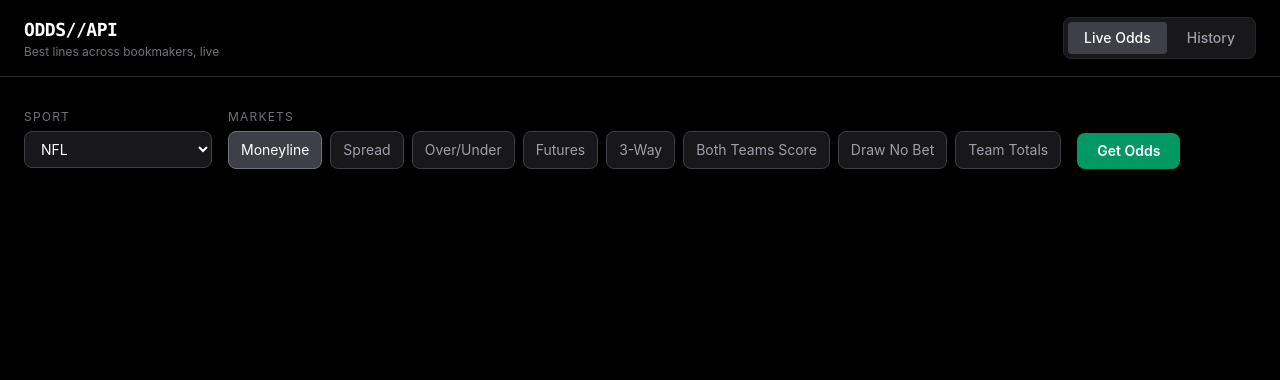
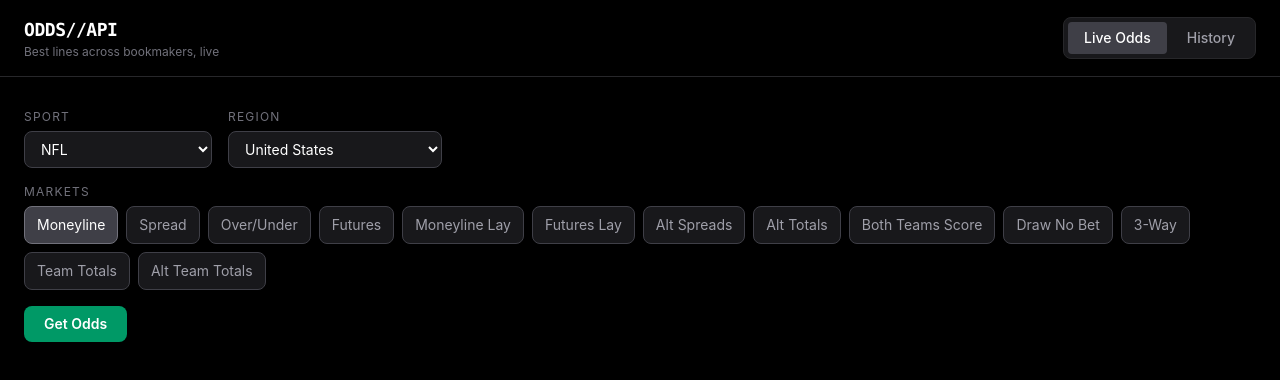
Before and after one commit to tyler8265/sports-odds-api, a React (Vite) app in the folder frontend/: page / in a window 1280 px wide. Shown: the top 380 px of the page. Built offline with nearby package versions, Linux system fonts and the light colour scheme.

Commit message:
front end implementation fixes

```diff
--- a/frontend/src/App.jsx
+++ b/frontend/src/App.jsx
@@ -1,4 +1,4 @@
-import { useState } from "react";
+import { useState, useEffect } from "react";
 
 const API_BASE = "/api";
 
@@ -35,7 +35,6 @@
   { label: "Primeira Liga", value: "soccer_portugal_primeira_liga" },
   { label: "Saudi Pro League", value: "soccer_saudi_arabia_pro_league" },
   { label: "Copa Libertadores", value: "soccer_conmebol_copa_libertadores" },
-  { label: "Copa America", value: "soccer_conmebol_copa_america" },
   { label: "World Cup", value: "soccer_fifa_world_cup" },
 ];
 
@@ -44,28 +43,44 @@
   { label: "Spread", value: "spreads" },
   { label: "Over/Under", value: "totals" },
   { label: "Futures", value: "outrights" },
-  { label: "3-Way", value: "h2h_3_way" },
+  { label: "Moneyline Lay", value: "h2h_lay" },
+  { label: "Futures Lay", value: "outrights_lay" },
+  { label: "Alt Spreads", value: "alternate_spreads" },
+  { label: "Alt Totals", value: "alternate_totals" },
   { label: "Both Teams Score", value: "btts" },
   { label: "Draw No Bet", value: "draw_no_bet" },
+  { label: "3-Way", value: "h2h_3_way" },
   { label: "Team Totals", value: "team_totals" },
+  { label: "Alt Team Totals", value: "alternate_team_totals" },
 ];
 
 const MARKET_LABELS = {
-  h2h: "ML",
-  spreads: "SPR",
-  totals: "O/U",
-  outrights: "FUT",
-  h2h_3_way: "3W",
-  btts: "BTS",
-  draw_no_bet: "DNB",
-  team_totals: "TT",
+  h2h: "ML", spreads: "SPR", totals: "O/U", outrights: "FUT",
+  h2h_lay: "ML-L", outrights_lay: "FUT-L", alternate_spreads: "A-SPR",
+  alternate_totals: "A-O/U", btts: "BTS", draw_no_bet: "DNB",
+  h2h_3_way: "3W", team_totals: "TT", alternate_team_totals: "A-TT",
 };
+
+const REGIONS = [
+  { label: "United States", value: "us" },
+  { label: "United States (Exchange)", value: "us_ex" },
+  { label: "United States (DFS)", value: "us_dfs" },
+  { label: "United States 2", value: "us_2" },
+  { label: "United Kingdom", value: "uk" },
+  { label: "Europe", value: "eu" },
+  { label: "France", value: "fr" },
+  { label: "Sweden", value: "se" },
+  { label: "Australia", value: "au" },
+];
 
 function Badge({ text }) {
   const colors = {
     h2h: "bg-emerald-900 text-emerald-300 border border-emerald-700",
     spreads: "bg-blue-900 text-blue-300 border border-blue-700",
     totals: "bg-purple-900 text-purple-300 border border-purple-700",
+    outrights: "bg-yellow-900 text-yellow-300 border border-yellow-700",
+    h2h_3_way: "bg-orange-900 text-orange-300 border border-orange-700",
+    btts: "bg-pink-900 text-pink-300 border border-pink-700",
   };
   return (
     <span className={`text-xs font-mono px-2 py-0.5 rounded ${colors[text] || "bg-zinc-800 text-zinc-400"}`}>
@@ -171,12 +186,22 @@
 export default function App() {
   const [tab, setTab] = useState("odds");
   const [sport, setSport] = useState("americanfootball_nfl");
+  const [region, setRegion] = useState("us");
   const [markets, setMarkets] = useState(["h2h"]);
   const [odds, setOdds] = useState(null);
   const [history, setHistory] = useState(null);
+  const [historyGames, setHistoryGames] = useState([]);
   const [historyQuery, setHistoryQuery] = useState("");
   const [loading, setLoading] = useState(false);
   const [error, setError] = useState(null);
+
+  useEffect(() => {
+    if (tab === "history" && historyGames.length === 0) {
+      fetch(`${API_BASE}/odds/history/games`)
+        .then((r) => r.json())
+        .then((json) => setHistoryGames(json.games || []));
+    }
+  }, [tab]);
 
   function toggleMarket(val) {
     setMarkets((prev) =>
@@ -192,6 +217,7 @@
     try {
       const params = new URLSearchParams();
       markets.forEach((m) => params.append("markets", m));
+      params.append("region", region);
       const res = await fetch(`${API_BASE}/odds/${sport}?${params}`);
       const json = await res.json();
       setOdds(json.odds || {});
@@ -203,12 +229,12 @@
   }
 
   async function fetchHistory() {
+    if (!historyQuery) return;
     setLoading(true);
     setError(null);
     setHistory(null);
     try {
-      const params = historyQuery ? `?game=${encodeURIComponent(historyQuery)}` : "";
-      const res = await fetch(`${API_BASE}/odds/history${params}`);
+      const res = await fetch(`${API_BASE}/odds/history?game=${encodeURIComponent(historyQuery)}`);
       const json = await res.json();
       setHistory(json["historical snapshots"] || []);
     } catch (e) {
@@ -259,8 +285,20 @@
                 </select>
               </div>
               <div>
+                <label className="text-xs text-zinc-500 block mb-1.5 uppercase tracking-widest">Region</label>
+                <select
+                  value={region}
+                  onChange={(e) => setRegion(e.target.value)}
+                  className="bg-zinc-900 border border-zinc-700 text-white text-sm rounded-lg px-3 py-2 focus:outline-none focus:border-zinc-500"
+                >
+                  {REGIONS.map((r) => (
+                    <option key={r.value} value={r.value}>{r.label}</option>
+                  ))}
+                </select>
+              </div>
+              <div>
                 <label className="text-xs text-zinc-500 block mb-1.5 uppercase tracking-widest">Markets</label>
-                <div className="flex gap-2">
+                <div className="flex flex-wrap gap-2">
                   {MARKETS.map((m) => (
                     <button
                       key={m.value}
@@ -304,7 +342,7 @@
             )}
 
             {odds && oddsEntries.length === 0 && (
-              <p className="text-zinc-500 text-sm">No games found for this sport right now.</p>
+              <p className="text-zinc-500 text-sm">No games found for this sport and market combination.</p>
             )}
           </>
         )}
@@ -313,22 +351,25 @@
           <>
             <div className="flex gap-3 mb-6">
               <div className="flex-1">
-                <label className="text-xs text-zinc-500 block mb-1.5 uppercase tracking-widest">Search by team or matchup</label>
-                <input
-                  type="text"
+                <label className="text-xs text-zinc-500 block mb-1.5 uppercase tracking-widest">Select Game</label>
+                <select
                   value={historyQuery}
                   onChange={(e) => setHistoryQuery(e.target.value)}
-                  placeholder="e.g. Patriots, Lakers..."
-                  className="w-full bg-zinc-900 border border-zinc-700 text-white text-sm rounded-lg px-3 py-2 focus:outline-none focus:border-zinc-500 placeholder-zinc-600"
-                />
+                  className="w-full bg-zinc-900 border border-zinc-700 text-white text-sm rounded-lg px-3 py-2 focus:outline-none focus:border-zinc-500"
+                >
+                  <option value="">-- Select a game --</option>
+                  {historyGames.map((g) => (
+                    <option key={g} value={g}>{g.split(" at ")[0]}</option>
+                  ))}
+                </select>
               </div>
               <div className="flex items-end">
                 <button
                   onClick={fetchHistory}
-                  disabled={loading}
+                  disabled={loading || !historyQuery}
                   className="bg-blue-600 hover:bg-blue-500 disabled:opacity-40 text-white text-sm font-semibold px-5 py-2 rounded-lg transition-colors"
                 >
-                  {loading ? "Loading..." : "Search"}
+                  {loading ? "Loading..." : "Load Snapshots"}
                 </button>
               </div>
             </div>
@@ -336,7 +377,7 @@
             {error && <p className="text-red-400 text-sm mb-4">{error}</p>}
 
             {history && history.length === 0 && (
-              <p className="text-zinc-500 text-sm">No snapshots found. Fetch some odds first to build history.</p>
+              <p className="text-zinc-500 text-sm">No snapshots found for this game.</p>
             )}
 
             {history && history.length > 0 && (
```
Also changed, not shown: 2 other files (tests, documents, lock files or other folders).
